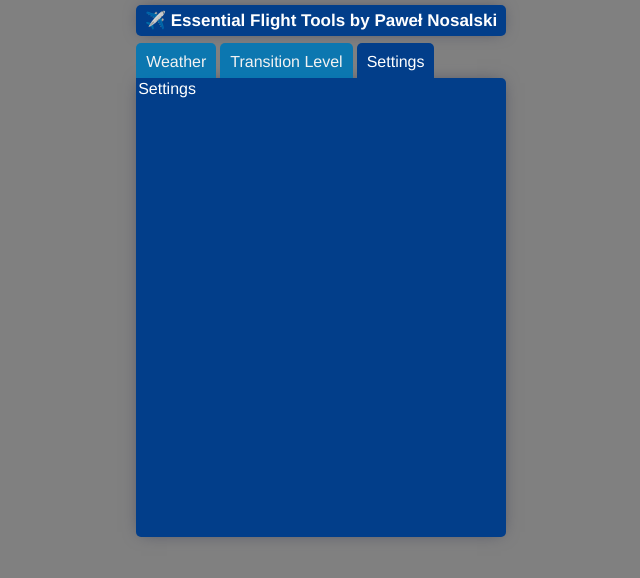
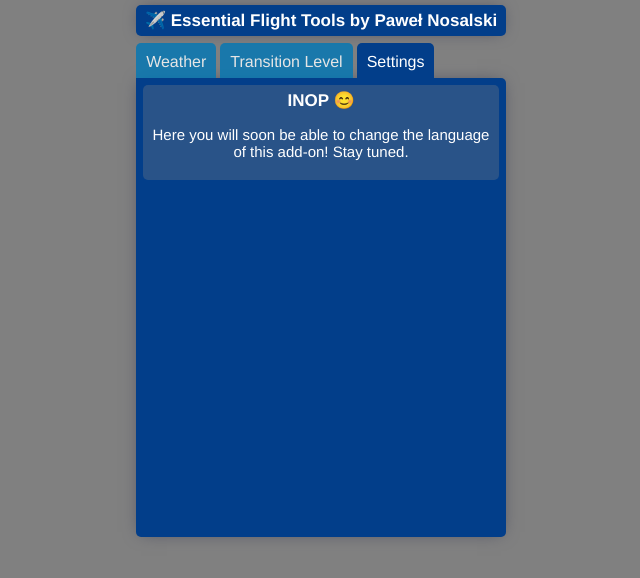
Before and after one commit to Paweu1412/aviation-web-app, a React (Create React App) app: page / in a window 1280 px wide. Both pictures are taken after a click on the element "Settings". Shown: the top 578 px of the page, without its empty margins (319-959 px from the left). Built offline with nearby package versions, Linux system fonts and the light colour scheme.

Commit message:
General improves

```diff
--- a/src/index.js
+++ b/src/index.js
@@ -1,4 +1,4 @@
-import React, { useEffect } from 'react';
+import React from 'react';
 import ReactDOM from 'react-dom/client';
 
 import './index.scss';
@@ -7,8 +7,6 @@ import App from './pages/App/App';
 
 const root = ReactDOM.createRoot(document.getElementById('root'));
 
-
-
 root.render(
   <React.StrictMode>
     <App />
--- a/src/pages/App/App.scss
+++ b/src/pages/App/App.scss
@@ -58,7 +58,8 @@
         border-top-right-radius: 5px;
         border-top-left-radius: 5px;
         background-color: var(--second);
-        opacity: 0.9;
+        transition: background-color 0.3s ease;
+        opacity: 0.8;
 
         &:first-child {
           margin-left: -2px;
--- a/src/pages/tabs/Main/Main.js
+++ b/src/pages/tabs/Main/Main.js
@@ -12,7 +12,7 @@ const Main = () => {
 
         <p>
           <b>Essential Flight Tools</b> is a collection of a few of the most useful tools for the virtual aviation:<br></br><br></br>
-          <b>• Weather Tool</b> - allows you to get full weather information at the airport with the airport's given ICAO code, together with a prediction of the runway available for use based on the current winds at the airport.<br></br><br></br>
+          <b>• Weather Tool</b> - allows you to get full weather information at the airport for the given ICAO code, together with a prediction of the runway available for use based on the current winds at the airport.<br></br><br></br>
           <b>• Transition Level Tool</b> - is a calculator that allows you to calculate the Transition Level based on the airport's given QNH and Transition Altitude.
         </p>
       </div>
--- a/src/pages/tabs/Settings/Settings.js
+++ b/src/pages/tabs/Settings/Settings.js
@@ -3,7 +3,10 @@ import './Settings.scss';
 const Settings = () => {
   return (
     <div className="Settings">
-      <span>Settings</span>
+      <div className="upper">
+        <span>INOP 😊</span>
+        <p>Here you will soon be able to change the language of this add-on! Stay tuned.</p>
+      </div>
     </div>
   )
 }
--- a/src/pages/tabs/Settings/Settings.scss
+++ b/src/pages/tabs/Settings/Settings.scss
@@ -6,4 +6,21 @@
   padding: 2px;
   background-color: var(--first);
   box-shadow: 0px 0px 16px -5px rgba(66, 68, 90, 1);
+
+  .upper {
+    background-color: rgba(134, 134, 134, 0.3);
+    margin: 5px;
+    padding: 5px;
+    border-radius: 5px;
+    text-align: center;
+
+    span {
+      font-size: 17px;
+      font-weight: bold;
+    }
+
+    p {
+      font-size: 15px;
+    }
+  }
 }
```
